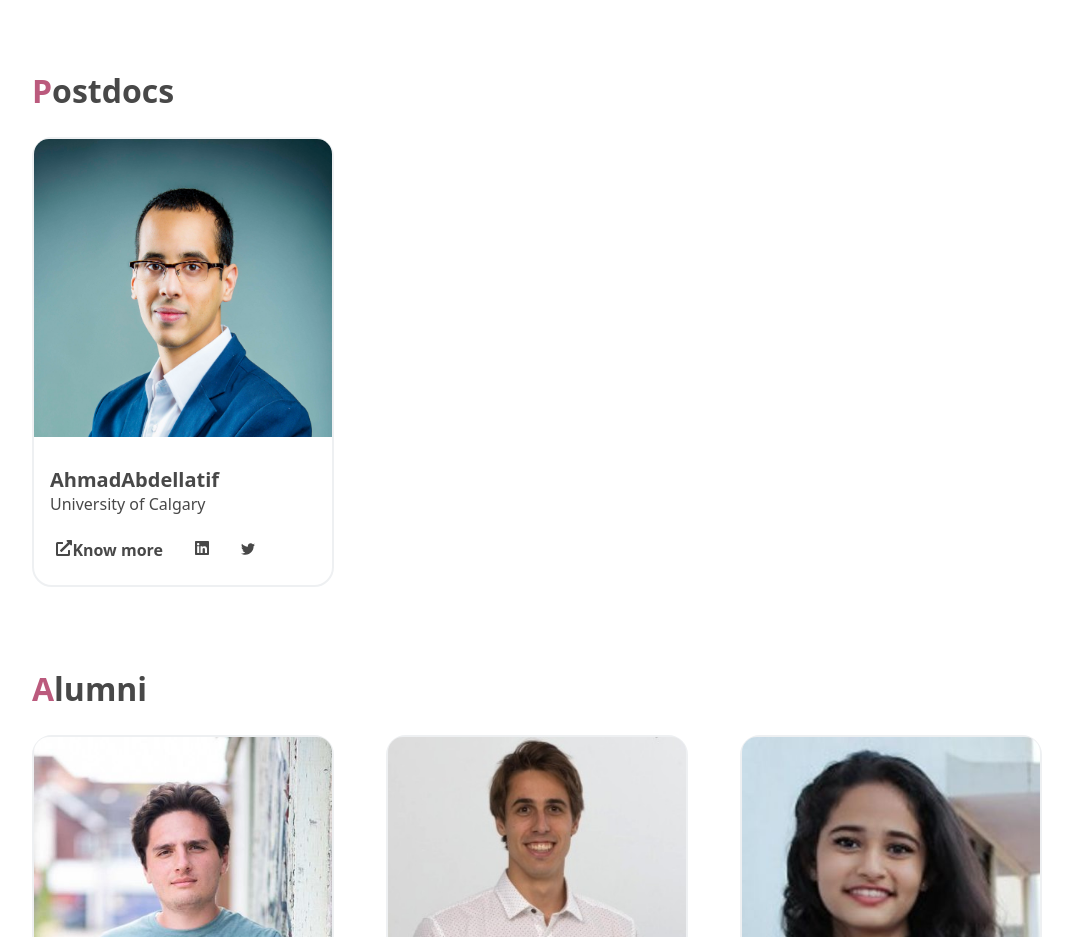
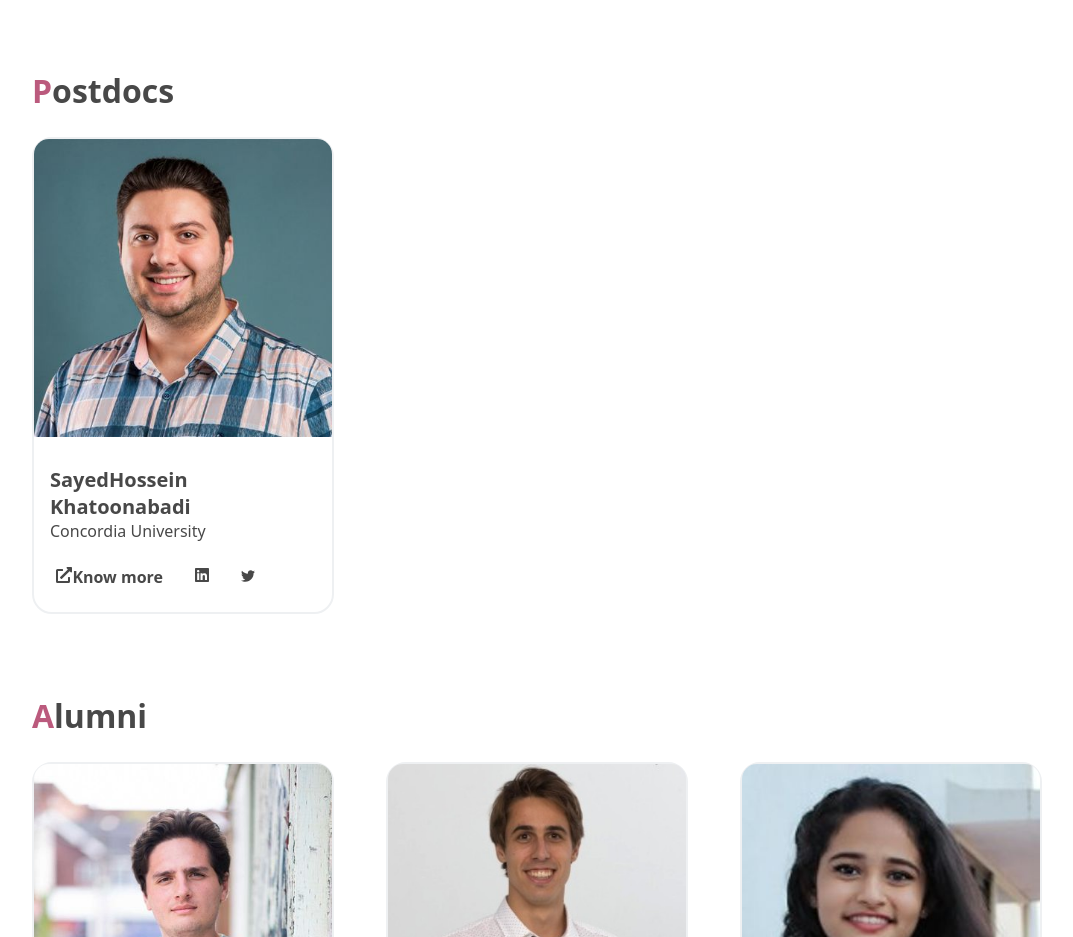
Before and after one commit to create-se4ai/website, a React (Create React App) app in the folder client/: page /team in a window 1280 px wide. Shown: the part 2460-3397 px from the top of the page, without its empty margins (58-1131 px from the left). Built offline with nearby package versions, Linux system fonts and the light colour scheme.

Commit message:
add Hassan  to postdoc

```diff
--- a/client/src/component/Postdocs.js
+++ b/client/src/component/Postdocs.js
@@ -9,6 +9,7 @@ import { BsTwitter } from "react-icons/bs";
 import { MdEmail } from "react-icons/md";
 //import images
 import DrAhmadAbdellatifImage from "../component/team/photos/Dr-Ahmad-Abdellatif.jpg";
+import HassankhatoonabadImage from "../component/team/photos/Hassan-khatoonabad.jpg";
 import { Grid } from "@mui/material";
 
 // const Postdocs = () => {
@@ -174,7 +175,7 @@ const Postdocs=()=>{
 
 <Main>
 
-<Div >
+{/* <Div >
 <SmallDiv isDarkMode={isDarkMode}>
     <CardImage><Image src={DrAhmadAbdellatifImage} alt="Dr .Ahmad Abdellatif"/></CardImage>
     <CardBody><h3>AhmadAbdellatif</h3>
@@ -238,19 +239,19 @@ const Postdocs=()=>{
       </a></li>
 
 </ul></CardFooter>
-    </SmallDiv></Div>
+    </SmallDiv></Div> */}
 
-    {/* <Div >
+    <Div >
 <SmallDiv isDarkMode={isDarkMode}>
-    <CardImage> */}
-      {/* <Image src={DrAhmadAbdellatifImage} alt="SayedHossein Khatoonabadi"/> */}
-      {/* </CardImage>
+    <CardImage>
+      <Image src={HassankhatoonabadImage} alt="HassankhatoonabadImage"/>
+      </CardImage>
     <CardBody><h3>SayedHossein Khatoonabadi</h3>
- Concordia University</CardBody> */}
-    {/* <CardFooter isDarkMode={isDarkMode}><ul class="pills"    >
+ Concordia University</CardBody>
+    <CardFooter isDarkMode={isDarkMode}><ul class="pills"    >
     <li >
     <a
-   href="https://das.encs.concordia.ca/members/ahmad-abdellatif"
+   href="https://das.encs.concordia.ca/members/hassan-khatoonabadi"
   target="blank"
   >    <svg overflow="visible"
     width="1em"
@@ -273,7 +274,7 @@ const Postdocs=()=>{
 </li>
 <li >
 <a
-   href="https://www.linkedin.com/in/ahmad-abdellatif-8ab82a29"
+   href="https://www.linkedin.com/in/shassankhatoonabadi/"
  target="blank"
  >
   <svg aria-hidden="true"
@@ -292,7 +293,7 @@ const Postdocs=()=>{
     </a>
     </li>
     <li>
-  <a href="https://twitter.com/AhmadAbdellatf" target="blank">
+  <a href="https://twitter.com/HKhatoonabadi" target="blank">
       <svg aria-hidden="true"
         width=" 0.875em"
       focusable="false"
@@ -305,8 +306,8 @@ const Postdocs=()=>{
       </path></svg>
       </a></li>
 
-</ul></CardFooter> */}
-    {/* </SmallDiv></Div> */}
+</ul></CardFooter>
+    </SmallDiv></Div>
 
 
   </Main>
```
Also changed, not shown: client/src/component/team/photos/Hassan-khatoonabad.jpg (added).
